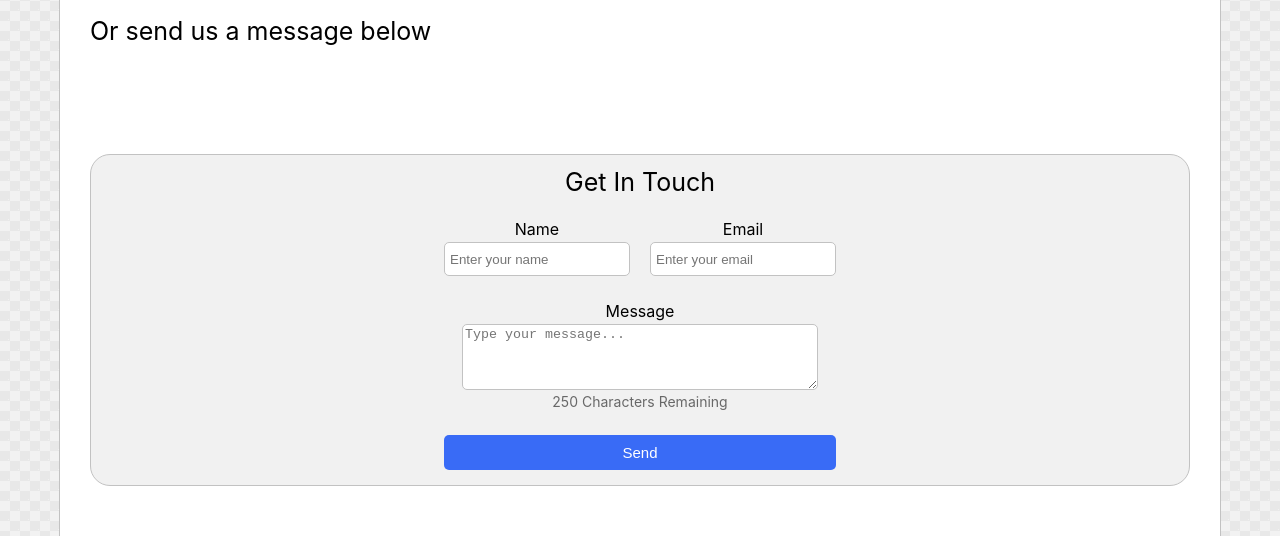
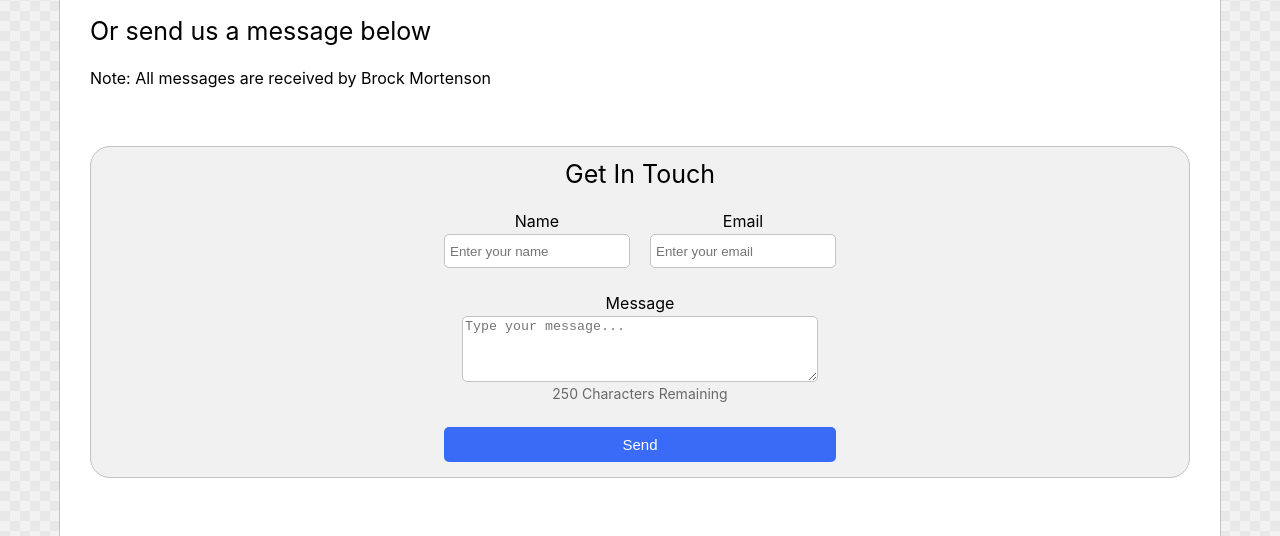
Before and after one commit to brockmortenson/ebay-clone, a React (Create React App) app: page /#/Login in a window 1280 px wide. Both pictures are taken after a click on the element "Contact Us". Shown: the part 259-795 px from the top of the page. Built offline with nearby package versions, Linux system fonts and the light colour scheme; no server answers; what redux-promise-middleware would draw is missing.

Commit message:
Added a note to the contact component saying that I receive all the messages just so users know that.

```diff
--- a/src/components/Contact.js
+++ b/src/components/Contact.js
@@ -70,6 +70,8 @@ function Contact() {
                 <span>
                     <p>Or send us a message below</p>
                 </span>
+                <br />
+                <h3>Note: All messages are received by Brock Mortenson</h3>
                 <form className='contact-form' onSubmit={sendEmail}>
                     <div>
                         <h2>Get In Touch</h2>
--- a/src/styles/contact.css
+++ b/src/styles/contact.css
@@ -40,7 +40,7 @@
     height: 300px;
     display: flex;
     justify-content: center;
-    margin-top: 100px;
+    margin-top: 60px;
     padding-block: 15px;
     background-color: rgb(241, 241, 241);
     border: 1px solid rgb(194, 194, 194);
```
